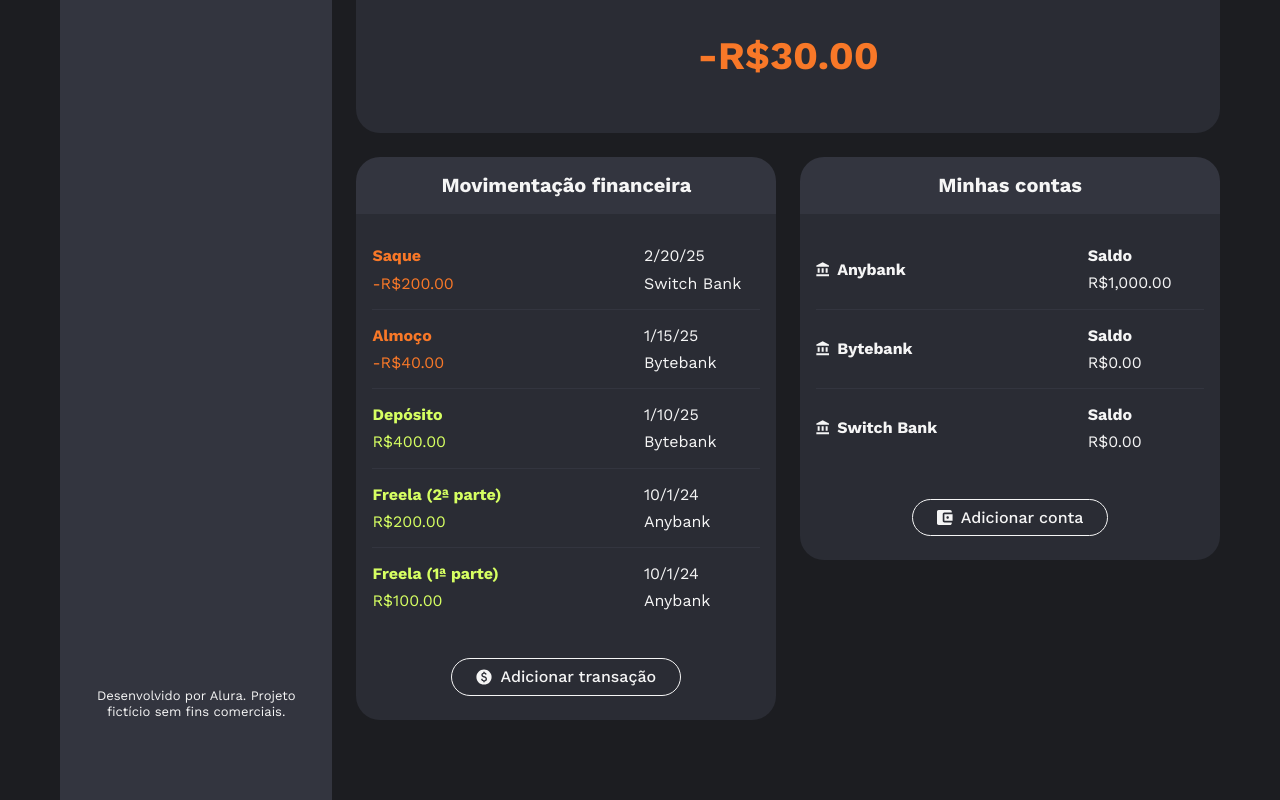
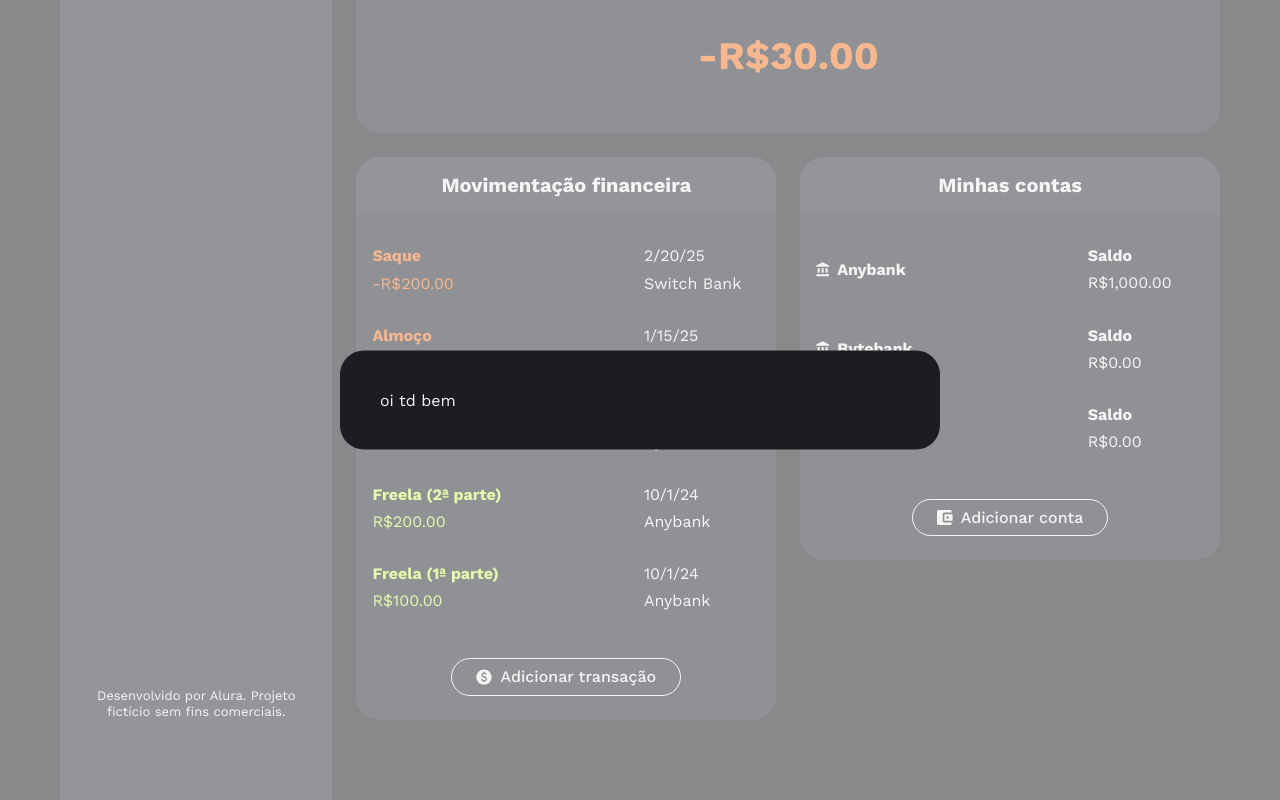
Before and after one commit to feliven/angular-19-poupapp, an Angular app: page / in a window 1280 px wide. Both pictures are taken after a click on the button "Adicionar transação". Shown: the part 272-1072 px from the top of the page. Built offline with nearby package versions, Linux system fonts and the light colour scheme.

Commit message:
configura modal com caixa de diálogo

```diff
--- a/src/app/area-financeira/transacoes/botao-adicionar-transacao/botao-adicionar-transacao.component.css
+++ b/src/app/area-financeira/transacoes/botao-adicionar-transacao/botao-adicionar-transacao.component.css
@@ -1,7 +1,23 @@
-.botao-adicionar-transacao {
-  margin: 0 auto;
-}
-
 .icone-moeda {
   width: 1rem;
 }
+
+.dialog::backdrop {
+  opacity: 0.5;
+  background: var(--texto);
+}
+
+.dialog {
+  position: fixed;
+  left: 50%;
+  top: 50%;
+  transform: translate(-50%, -50%);
+
+  border: 0;
+  border-radius: 1.5rem;
+  padding: 2.5rem;
+  width: calc(100% - 2rem);
+  max-width: 37.5rem;
+  background: var(--fundo-geral);
+  color: var(--texto);
+}
--- a/src/app/area-financeira/transacoes/botao-adicionar-transacao/botao-adicionar-transacao.component.html
+++ b/src/app/area-financeira/transacoes/botao-adicionar-transacao/botao-adicionar-transacao.component.html
@@ -1,4 +1,6 @@
-<app-botao>
+<app-botao (click)="abrirModal()">
   <img src="icones/moeda.svg" alt="" class="icone-moeda" />
   Adicionar transação
 </app-botao>
+
+<dialog #modal class="dialog">oi td bem</dialog>
--- a/src/app/area-financeira/transacoes/botao-adicionar-transacao/botao-adicionar-transacao.component.ts
+++ b/src/app/area-financeira/transacoes/botao-adicionar-transacao/botao-adicionar-transacao.component.ts
@@ -1,4 +1,4 @@
-import { Component } from '@angular/core';
+import { Component, ElementRef, viewChild } from '@angular/core';
 import { BotaoComponent } from '../../../compartilhados/botao/botao.component';
 
 @Component({
@@ -7,4 +7,10 @@
   templateUrl: './botao-adicionar-transacao.component.html',
   styleUrl: './botao-adicionar-transacao.component.css',
 })
-export class BotaoAdicionarTransacaoComponent {}
+export class BotaoAdicionarTransacaoComponent {
+  modal = viewChild.required<ElementRef<HTMLDialogElement>>('modal');
+
+  abrirModal() {
+    this.modal().nativeElement.showModal();
+  }
+}
```
